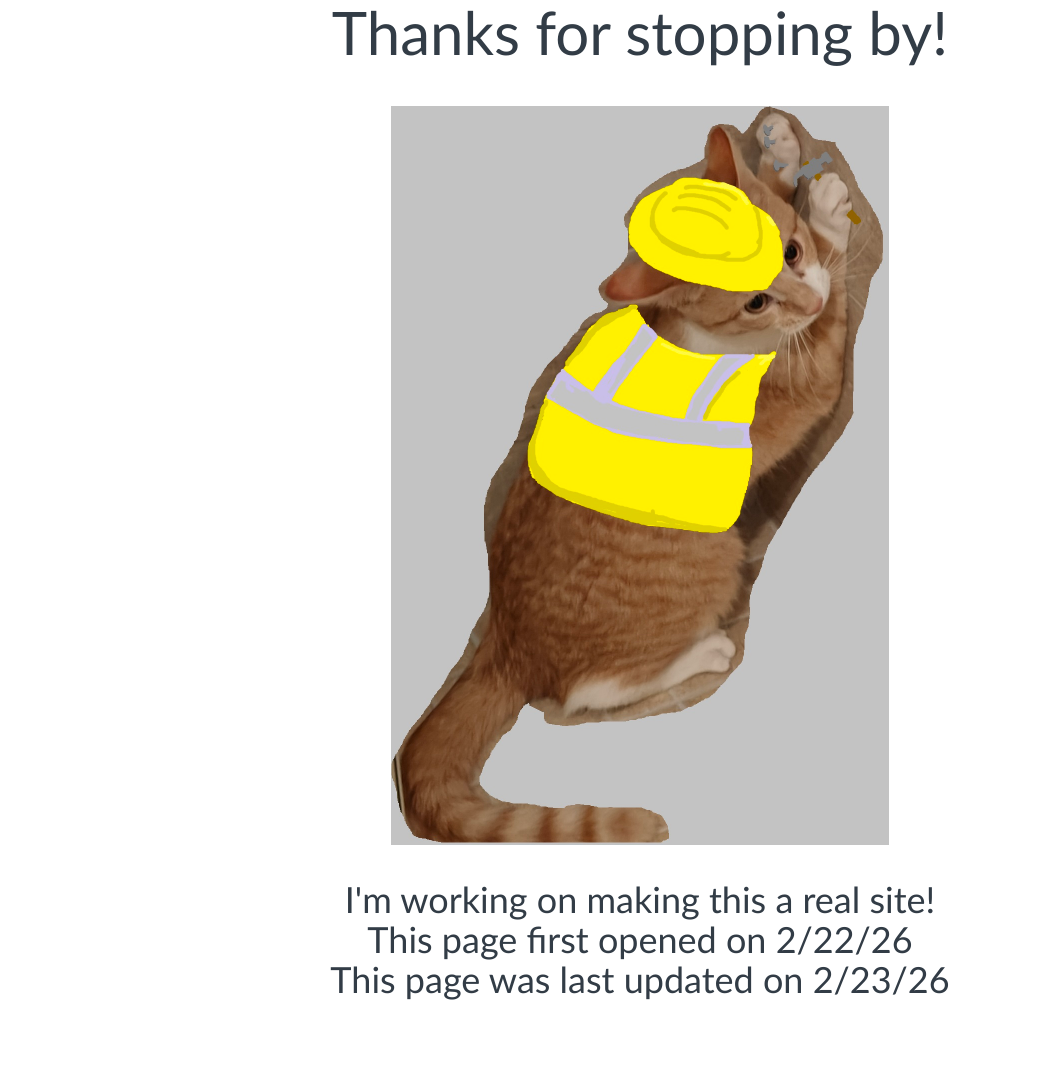
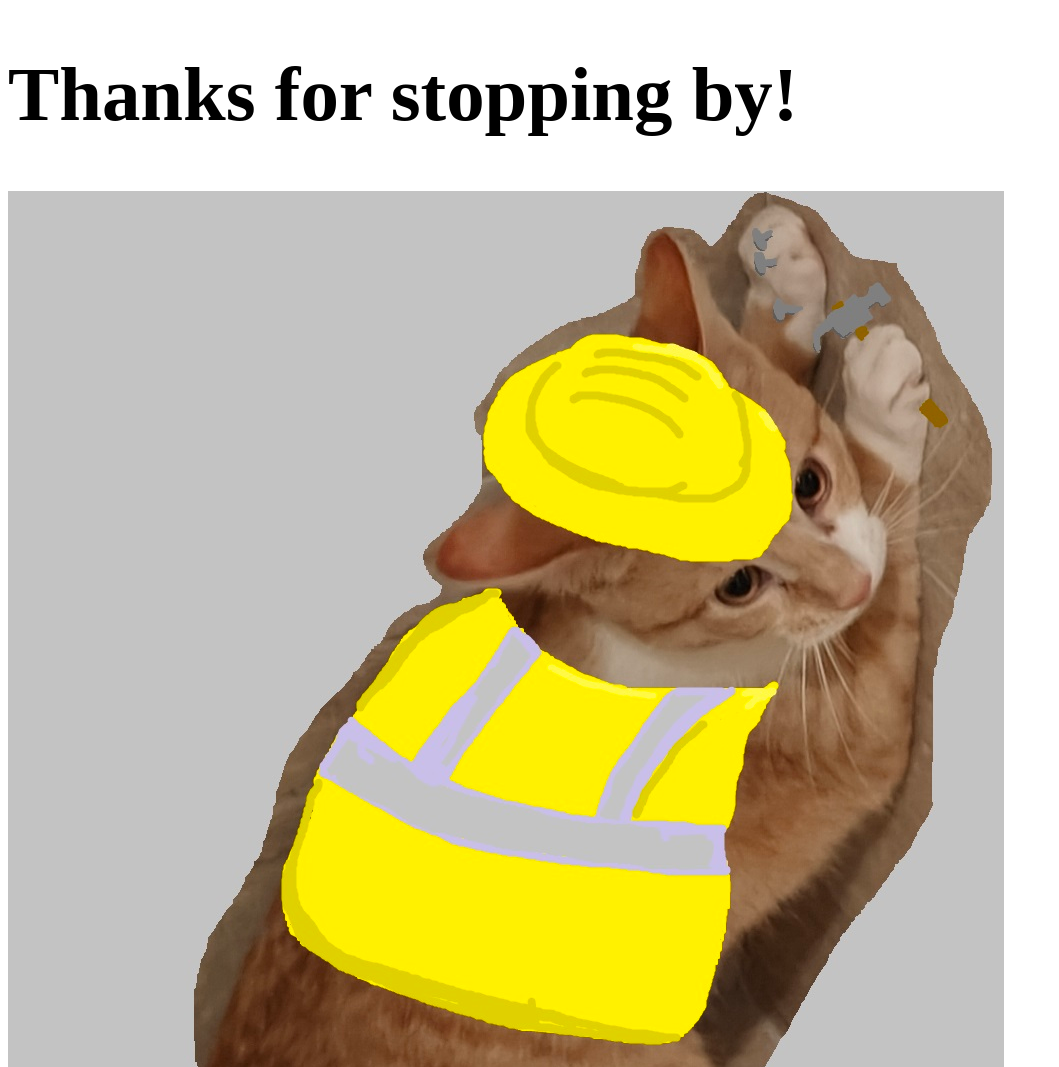
Before and after one commit to Jellyphish1/Personal-site, a plain HTML site: page index.html in a window 1280 px wide. Shown: the top 1067 px of the page, without its empty margins (0-1059 px from the left). Before the commit the page ends 1001 px from the top, so only its background shows below. Drawn offline with Linux system fonts and the light colour scheme.

Commit message:
Update index.html

```diff
--- a/index.html
+++ b/index.html
@@ -1,80 +1,24 @@
 <!DOCTYPE html>
-<html class="img-no-display"><head>
-<meta http-equiv="Content-Type" content="text/html; charset=UTF-8" />
-<meta http-equiv="X-UA-Compatible" content="IE=edge,chrome=1"><meta http-equiv="Content-Type" content="text/html; charset=utf-8">
-<meta name="viewport" content="initial-scale=1, maximum-scale=1, user-scalable=no, width=device-width">
-<link rel="shortcut icon" href="#">
-<title>Matthew's Site</title>
-<style>
-html {
-    height: 100%;
-    overflow: auto;
-	padding: 0;
-    margin: 0;
-}
-body {
-    height: 100%;
-	padding: 0;
-    margin: 0;
-}
-div#outer {
-    display: table;
-    height: 100%;
-    width: 100%;
-}
-div#inner {
-    display: table-cell;
-    text-align: center;
-    vertical-align: middle;
-}
-div#container {
-	display: flex;
-	flex-direction: column;
-	justify-content: center;
-    min-width: 800px;
-    min-height: 580px;
-}
-img {
-    width: 498px;
-    height: 739px;
-    margin: 30px 0;
-}
-p#header {
-    font-family: Calibri;
-    font-size: 60px;
-    color: #323C46;
-    text-align: center;
-    line-height: 64px;
-    margin-top: 0;
-    margin-bottom: 12px;
-}
-p#paragraph {
-    font-family: Calibri;
-    font-size: 36px;
-    color: #323C46;
-    text-align: center;
-    line-height: 40px;
-	margin: 0 auto;
-}
-
-</style>
+<html>
+<head>
+	<meta content="text/html; charset=UTF-8" >
+	<meta name="author" content="M. D. Wan">
+	<meta name="viewport" content="initial-scale=1,  width=device-width">
+	<title>Matthew's Site</title>
+	<style>
+		.paragraph {
+			color:black;
+			font-size:4vw;
+		}
+	</style>
 </head>
 <body>
-    <div id="outer">
-        <div id="inner">
-            <div id="container">
-				<div>
-                <p id="header">Thanks for stopping by!</p>
-                <img src="Construction.jpg"/>
-
-                <p id="paragraph">I'm working on making this a real site!</p>
-                <p id="paragraph"> </p>
-                <p id="paragraph">This page first opened on 2/22/26</p>
-                <p id="paragraph">This page was last updated on 2/23/26</p>
-
-				</div>
-			</div>
-        </div>
-    </div>
+    <h1 style="font-size:6vw;">Thanks for stopping by!</h1>
+	<img src="Construction.jpg" style="max-width:80%; height:auto;">
+	<p>I'm working on making this a real site!</p>
+	<p class="paragraph"> </p>
+	<p class="paragraph">This page first opened on 2/22/26</p>
+	<p class="paragraph">This page was last updated on 3/2/26</p>
+	<p style="font-size:3vw;"> Changelog:3/2/26 made elements responsive and mobile-friendly</p>
 </body>
 </html>
```
